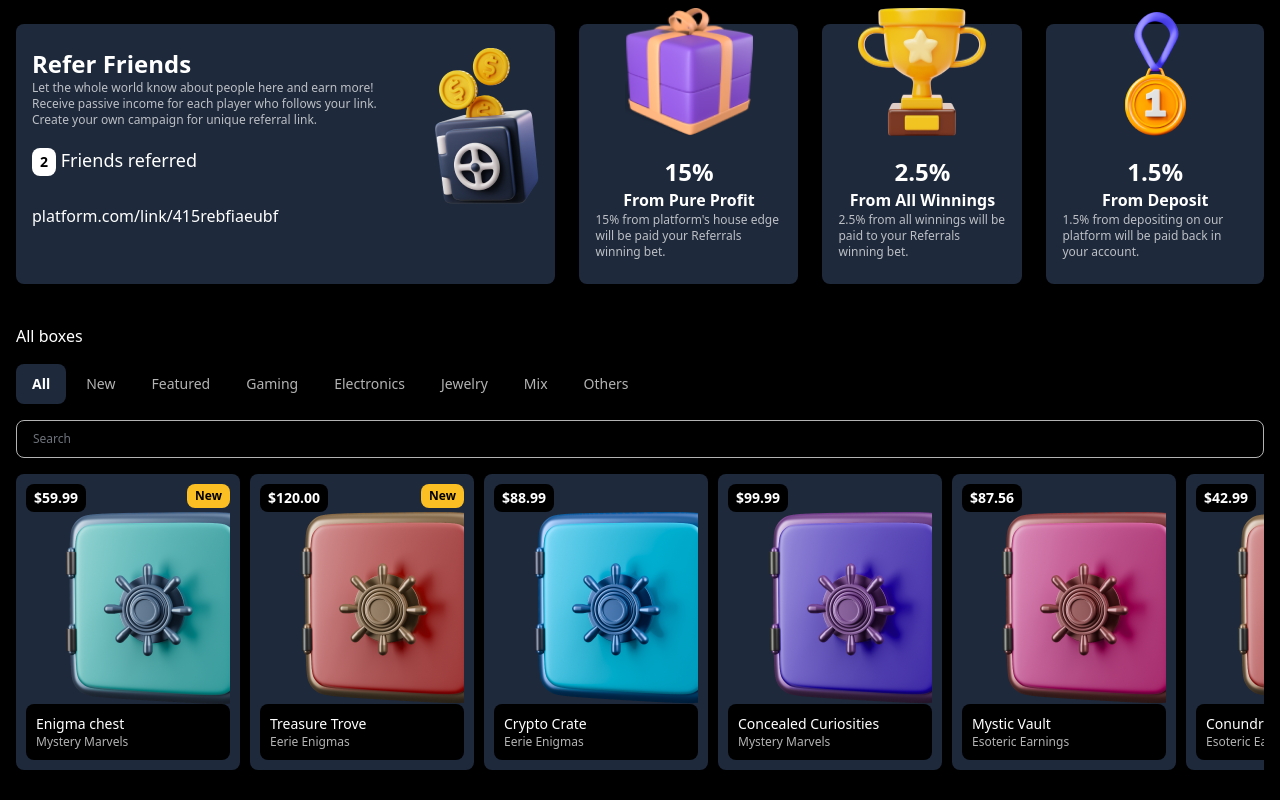
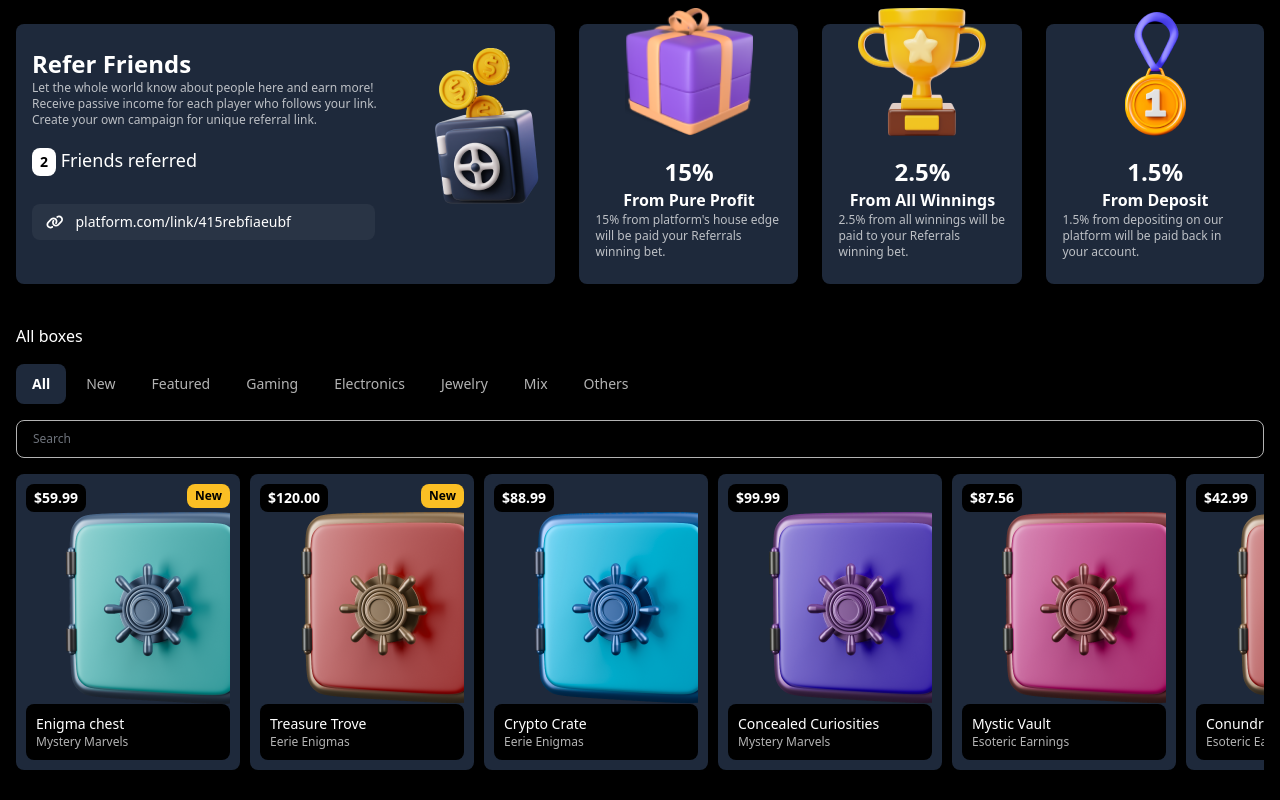
Before and after one commit to juandelacruz23/infinitro-assessment, a React (Vite) app: page / in a window 1280 px wide. Shown: the top 800 px of the page. Built offline with nearby package versions, Linux system fonts and the light colour scheme.

Commit message:
Style copy link

```diff
--- a/package.json
+++ b/package.json
@@ -12,6 +12,7 @@
   "dependencies": {
     "@fortawesome/fontawesome-svg-core": "^6.6.0",
     "@fortawesome/free-brands-svg-icons": "^6.6.0",
+    "@fortawesome/free-solid-svg-icons": "^6.6.0",
     "@fortawesome/react-fontawesome": "^0.2.2",
     "classnames": "^2.5.1",
     "react": "^18.3.1",
--- a/src/Landing/Header.tsx
+++ b/src/Landing/Header.tsx
@@ -1,9 +1,26 @@
+import { FontAwesomeIcon } from "@fortawesome/react-fontawesome";
 import Badge from "../common/Badge";
 import Card from "../common/Card";
 import CardSubtitle from "../common/CardSubtitle";
 import CardText from "../common/CardText";
 import CardTitle from "../common/CardTitle";
 import formatPercentage from "../utils/formatPercentage";
+import { faLink } from "@fortawesome/free-solid-svg-icons";
+import { FC } from "react";
+import classNames from "classnames";
+
+const CopyLink: FC<{ showMd?: boolean }> = ({ showMd }) => {
+  const className = classNames(
+    "bg-white/5 text-white text-sm rounded-lg py-2 px-3.5 mt-2 md:mr-10",
+    showMd ? "hidden md:block" : "md:hidden",
+  );
+  return (
+    <div className={className}>
+      <FontAwesomeIcon className="mr-3" icon={faLink} />
+      platform.com/link/415rebfiaeubf
+    </div>
+  );
+};
 
 const Header = () => {
   return (
@@ -20,10 +37,11 @@ const Header = () => {
             <div className="leading-none my-5 text-lg">
               <Badge>2</Badge> Friends referred
             </div>
+            <CopyLink showMd />
           </div>
           <img src="/images/refer-friends.png" alt="Refer friends" />
         </div>
-        <div>platform.com/link/415rebfiaeubf</div>
+        <CopyLink />
       </Card>
       <Card className="flex md:flex-col-reverse md:items-center gap-5">
         <div className="md:flex md:flex-col md:items-center">
```
Also changed, not shown: 1 other file (tests, documents, lock files or other folders).
